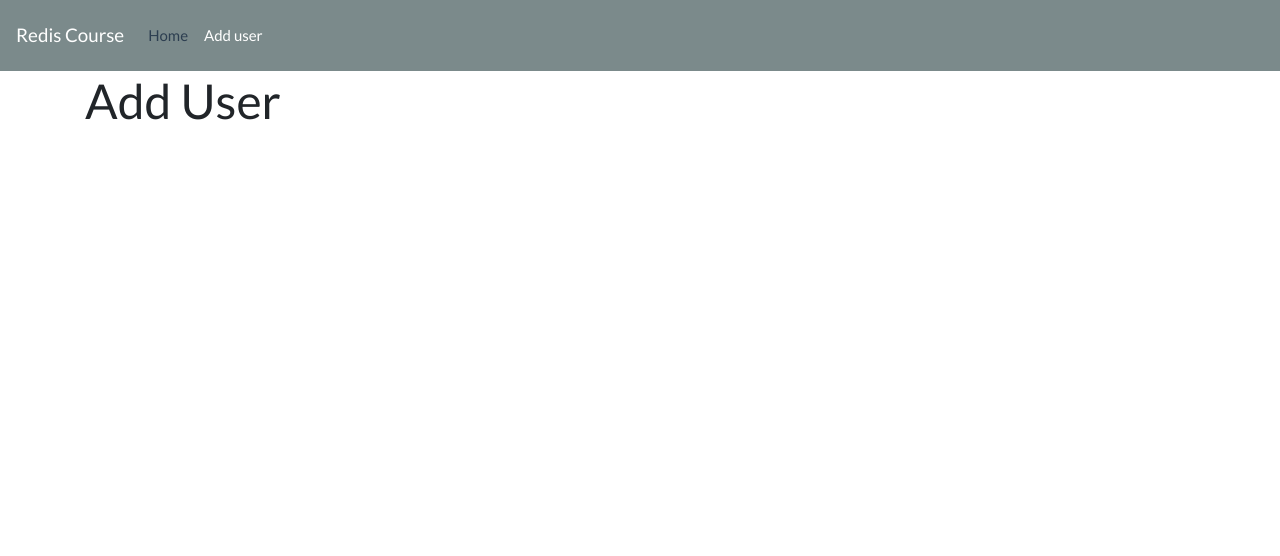
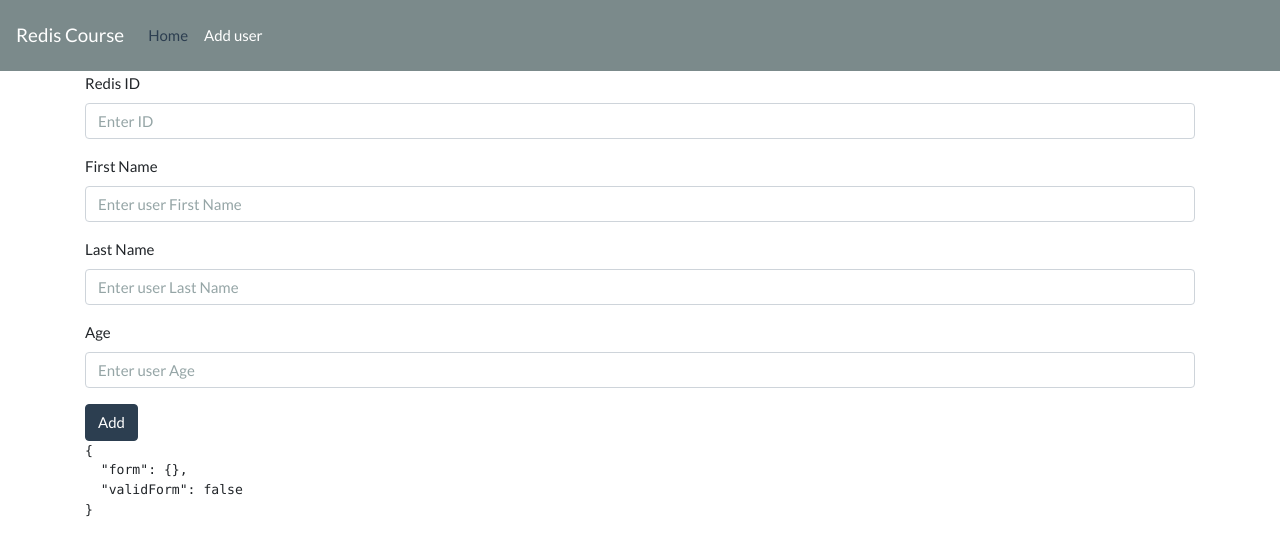
Before and after one commit to nelreina/redis-course, a React (Vite) app: page /add-user in a window 1280 px wide. Shown: the top 556 px of the page. Built offline with nearby package versions, Linux system fonts and the light colour scheme.

Commit message:
feature/add-user: added post fetch in api and handled form

```diff
--- a/client/AddUser.js
+++ b/client/AddUser.js
@@ -1,11 +1,94 @@
-import React from 'react';
+import React, { Component } from 'react';
+import { isEmpty } from 'lodash';
+import { post } from './api';
 
-const AddUser = () => {
-  return (
-    <div>
-      <h1>Add User</h1>
-    </div>
-  );
+const isValidForm = form => {
+  if (isEmpty(form)) return false;
+  if ('id' in form) {
+    const keys = Object.keys(form);
+    const fields = [];
+    keys.forEach(k => {
+      if (k !== 'id') {
+        fields.push(k);
+      }
+    });
+    if (fields.length === 0) return false;
+    return true;
+  } else {
+    return false;
+  }
 };
+const initState = { form: {}, validForm: false };
+class AddUser extends Component {
+  state = initState;
+  handleInput = evt => {
+    const { name, value } = evt.target;
+    const { form } = this.state;
+    form[name] = value;
+    const validForm = isValidForm(form);
+    this.setState({ form, validForm });
+  };
+  addUser = async evt => {
+    evt.preventDefault();
+    if (!this.state.validForm) {
+      return;
+    }
+    evt.target.reset();
+    const data = await post('/add-user', this.state.form);
+    console.info(data);
+    this.setState(initState);
+  };
+  render() {
+    return (
+      <form onSubmit={this.addUser}>
+        <div className="form-group">
+          <label htmlFor="id">Redis ID</label>
+          <input
+            type="text"
+            name="id"
+            className="form-control"
+            placeholder="Enter ID"
+            onChange={this.handleInput}
+          />
+        </div>
+        <div className="form-group">
+          <label htmlFor="firstName">First Name</label>
+          <input
+            type="text"
+            name="firstName"
+            className="form-control"
+            placeholder="Enter user First Name"
+            onChange={this.handleInput}
+          />
+        </div>
+        <div className="form-group">
+          <label htmlFor="lastName">Last Name</label>
+          <input
+            type="text"
+            name="lastName"
+            className="form-control"
+            placeholder="Enter user Last Name"
+            onChange={this.handleInput}
+          />
+        </div>
+        <div className="form-group">
+          <label htmlFor="age">Age</label>
+          <input
+            type="text"
+            name="age"
+            className="form-control"
+            placeholder="Enter user Age"
+            onChange={this.handleInput}
+          />
+        </div>
+
+        <button type="submit" className="btn btn-primary">
+          Add
+        </button>
+        <pre>{JSON.stringify(this.state, null, 2)}</pre>
+      </form>
+    );
+  }
+}
 
 export default AddUser;
--- a/client/api.js
+++ b/client/api.js
@@ -1,14 +1,35 @@
 const API = 'http://localhost:9000/api';
 const name = 'API Fetch Error';
+
+const respError = resp => ({
+  name,
+  message: `${resp.status} - ${resp.statusText}`
+});
+
 export const get = async path => {
   const resp = await fetch(`${API}${path}`);
   console.info(resp);
   if (resp.ok) {
     return resp.json();
   } else {
-    throw {
-      name,
-      message: `${resp.status} - ${resp.statusText}`
-    };
+    throw respError(resp);
   }
 };
+
+export const post = async (path, data) => {
+  const postOptions = {
+    method: 'POST',
+    body: JSON.stringify(data),
+    headers: {
+      'content-type': 'application/json'
+    }
+  };
+  console.info(postOptions);
+  const resp = await fetch(`${API}${path}`, postOptions);
+  console.info(resp);
+  if (resp.ok) {
+    return resp.json();
+  } else {
+    throw respError(resp);
+  }
+};
--- a/package.json
+++ b/package.json
@@ -10,6 +10,7 @@
     "cors": "^2.8.4",
     "dotenv": "^5.0.1",
     "express": "^4.16.2",
+    "lodash": "^4.17.5",
     "method-override": "^2.3.10",
     "react": "^16.2.0",
     "react-dom": "^16.2.0",
```
Also changed, not shown: 1 other file (tests, documents, lock files or other folders).
